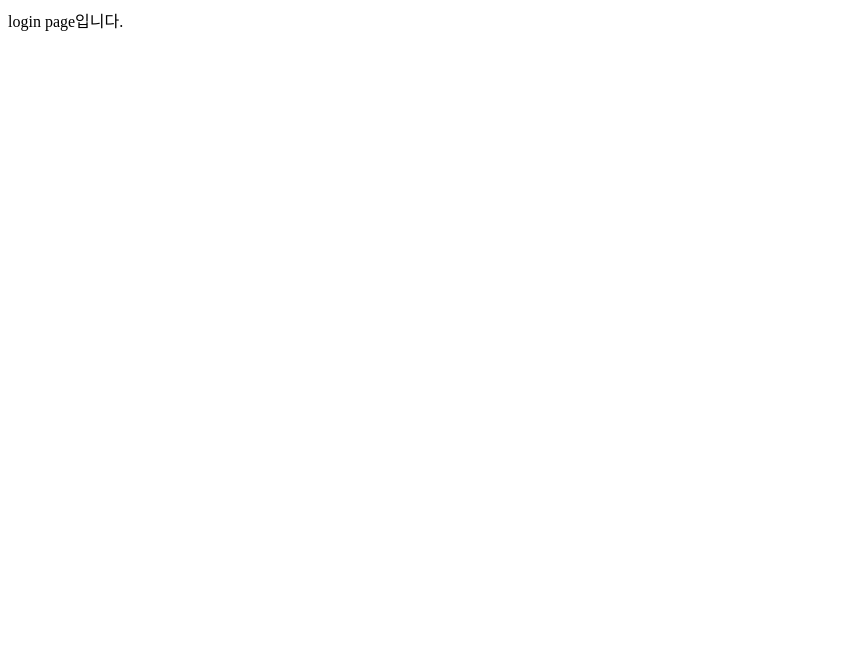
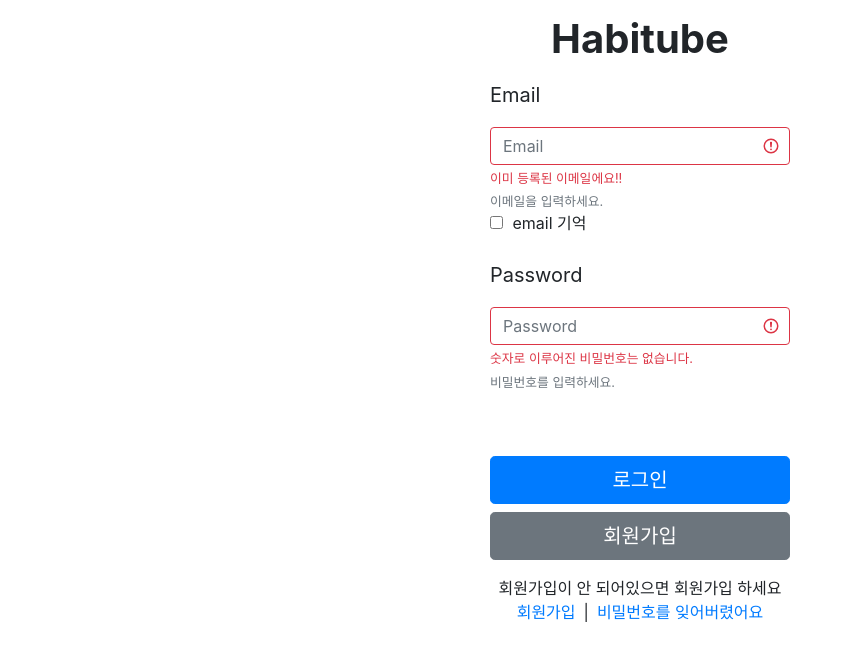
Before and after one commit to daseul22/Habitube-, a React (Create React App) app in the folder client/: page /login in a window 1280 px wide. Shown: the top 660 px of the page, without its empty margins (0-845 px from the left). Built offline with nearby package versions, Linux system fonts and the light colour scheme.

Commit message:
add mockup login component

```diff
--- a/client/src/App.js
+++ b/client/src/App.js
@@ -1,6 +1,7 @@
 import React, { Component } from 'react';
 import { Route, Switch, BrowserRouter } from 'react-router-dom';
 import Login from './pages/Login';
+import Mypage from './pages/Mypage';
 // import { Login } from './pages';
 
 class App extends Component {
@@ -10,6 +11,7 @@
         <BrowserRouter>
           <Switch>
             <Route path="/login" component={Login} />
+            <Route path="/mypage" component={Mypage} />
           </Switch>
         </BrowserRouter>
       </div>
--- a/client/src/ect/App.css
+++ /dev/null
@@ -1,38 +0,0 @@
-.App {
-  text-align: center;
-}
-
-.App-logo {
-  height: 40vmin;
-  pointer-events: none;
-}
-
-@media (prefers-reduced-motion: no-preference) {
-  .App-logo {
-    animation: App-logo-spin infinite 20s linear;
-  }
-}
-
-.App-header {
-  background-color: #282c34;
-  min-height: 100vh;
-  display: flex;
-  flex-direction: column;
-  align-items: center;
-  justify-content: center;
-  font-size: calc(10px + 2vmin);
-  color: white;
-}
-
-.App-link {
-  color: #61dafb;
-}
-
-@keyframes App-logo-spin {
-  from {
-    transform: rotate(0deg);
-  }
-  to {
-    transform: rotate(360deg);
-  }
-}
--- /dev/null
+++ b/client/src/etc/App.css
@@ -0,0 +1,10 @@
+.login-form {
+  width: 100%;
+  max-width: 330px;
+  padding: 15px;
+  margin: auto;
+  height: 100%;
+}
+.text-center {
+  text-align: center;
+}
--- a/client/src/index.js
+++ b/client/src/index.js
@@ -7,7 +7,7 @@
 import modules from './modules';
 import App from './App';
 
-// import * as serviceWorker from './serviceWorker';
+import 'bootstrap/dist/css/bootstrap.css';
 
 ReactDOM.render(
   <Provider store={store}>
--- a/client/src/pages/Login.js
+++ b/client/src/pages/Login.js
@@ -1,6 +1,18 @@
 import React, { Component } from 'react';
 
 import { Redirect } from 'react-router-dom';
+import {
+  Button,
+  Form,
+  FormGroup,
+  Label,
+  Input,
+  FormFeedback,
+  FormText,
+  ButtonToggle,
+  Media,
+} from 'reactstrap';
+import '../etc/App.css';
 
 class Login extends Component {
   state = {
@@ -11,10 +23,51 @@
   render() {
     // login 이 되어있으면 mypage로 이동 , 안 되어 있으면 다시 login 으로 이동
     return (
-      <div>
-        <div>login page입니다.</div>
-      </div>
+      <Form className="login-form">
+        <Media left top href="">
+          {/* <Media object data-src="../etc/youtube.jpeg/64*64" alt="" /> */}
+        </Media>
+        <h1 className="text-center">
+          <span className="font-weight-bold">Habitube</span>
+        </h1>
+        <FormGroup>
+          <Label mt-5 size="lg">
+            Email
+          </Label>
+          <Input invalid type="email" placeholder="Email" />
+          <FormFeedback>이미 등록된 이메일에요!!</FormFeedback>
+          <FormText>이메일을 입력하세요.</FormText>
+          <FormGroup check inline>
+            <Label check>
+              <Input type="checkbox" /> email 기억
+            </Label>
+          </FormGroup>
+        </FormGroup>
+        <FormGroup>
+          <Label size="lg">Password</Label>
+          <Input invalid type="password" placeholder="Password" />
+          <FormFeedback>숫자로 이루어진 비밀번호는 없습니다.</FormFeedback>
+          <FormText>비밀번호를 입력하세요.</FormText>
+          <br></br>
+          <br></br>
+        </FormGroup>
+        <ButtonToggle className="btn-lg btn-block" color="primary">
+          로그인
+        </ButtonToggle>{' '}
+        <ButtonToggle className="btn-lg btn-block" color="secondary">
+          회원가입
+        </ButtonToggle>{' '}
+        <div className="text-center pt-3">
+          회원가입이 안 되어있으면 회원가입 하세요
+        </div>
+        <div className="text-center">
+          <a href="/signup">회원가입</a>
+          <span className="p-2">|</span>
+          <a href="/forgot-password">비밀번호를 잊어버렸어요</a>
+        </div>
+      </Form>
     );
+    // <div className="App">login page입니다.</div>;
   }
 }
 export default Login;
```
Also changed, not shown: client/src/etc/index.css (renamed from client/src/ect/index.css), 1 other file (tests, documents, lock files or other folders).
